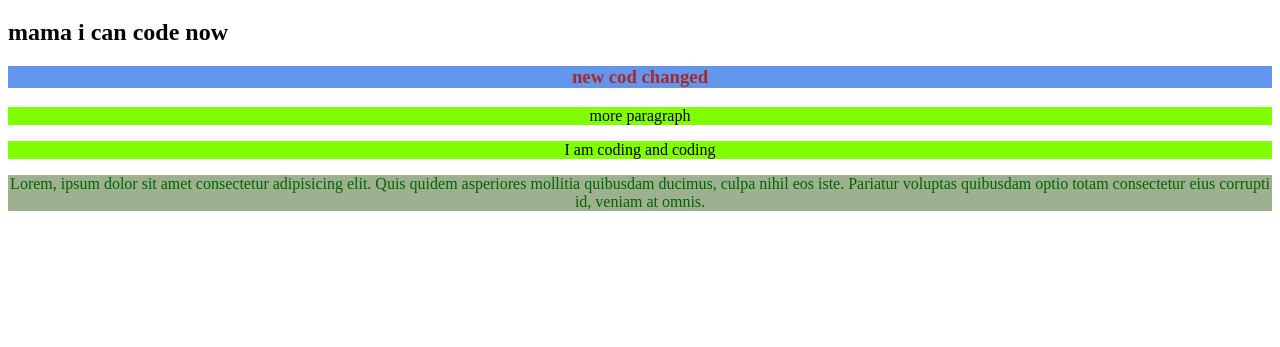
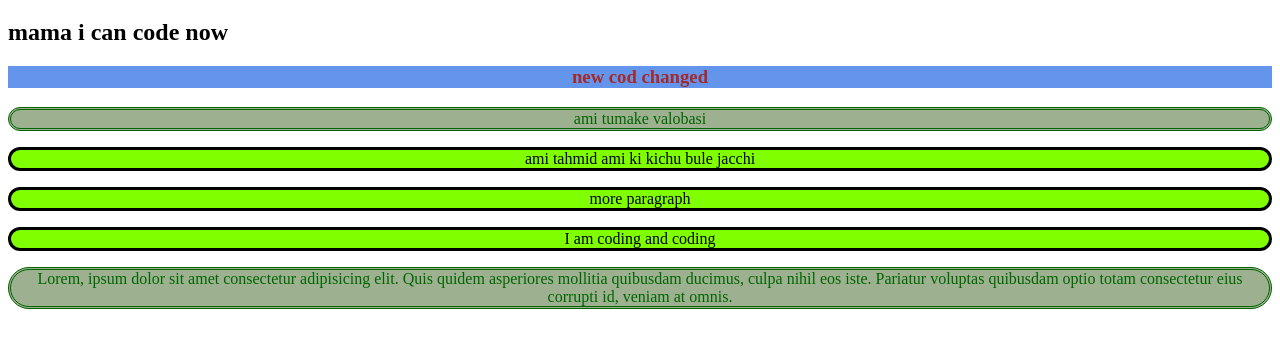
Before and after one commit to TahmidRahman32/my-second-repo, a plain HTML site: page index.html in a window 1280 px wide. Shown: the part 61-408 px from the top of the page. Drawn offline with Linux system fonts and the light colour scheme.

Commit message:
adedd style

```diff
--- a/index.html
+++ b/index.html
@@ -11,6 +11,9 @@
    <h1>I can push to github</h1>
    <h2 class="had">mama i can code now</h2>
    <h3 id="bodi">new cod changed</h3>
+   <p class="more">ami tumake valobasi</p>
+   <p>ami tahmid ami ki kichu bule jacchi</p>
+
    <p>more paragraph</p>
    <p> I am coding and coding</p>
    <p class="more">Lorem, ipsum dolor sit amet consectetur adipisicing elit. Quis quidem asperiores mollitia quibusdam ducimus, culpa nihil eos iste. Pariatur voluptas quibusdam optio totam consectetur eius corrupti id, veniam at omnis.</p>
--- a/style.css
+++ b/style.css
@@ -6,10 +6,15 @@ p{
    text-align: center;
    background-color: chartreuse;
    text-shadow: 20px;
+   box-shadow: 80px;
+   border-style: solid;
+   border-radius: 110px;
 
 }
 .more{
    background-color: rgba(69, 107, 47, 0.527);
+   border-style: double;
+   border-radius: 30px;
 
 }
 #bodi{
```
